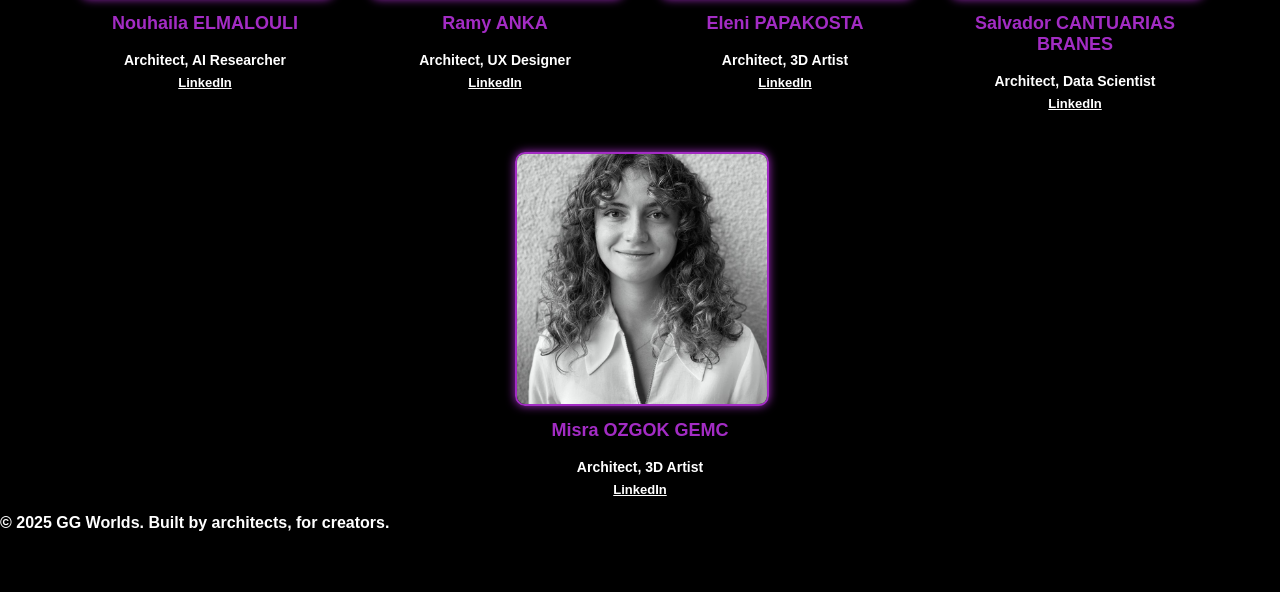
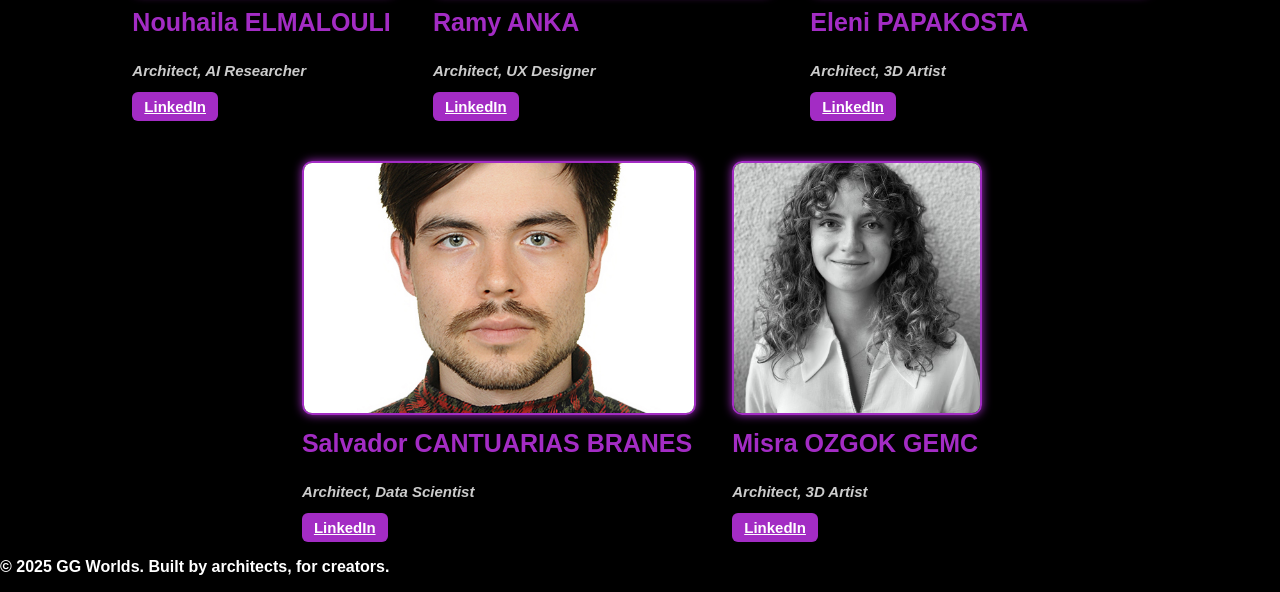
Before and after one commit to PaintDumpster/hackathon_2.0_website, a Flask app: page /about in a window 1280 px wide. Shown: the part 876-1468 px from the top of the page. Before the commit the page ends 1407 px from the top, so only its background shows below. Run offline with Flask 3, Linux system fonts and the light colour scheme.

Commit message:
styles+linkdin button

```diff
--- a/rcs/static/css/styles.css
+++ b/rcs/static/css/styles.css
@@ -184,16 +184,21 @@
 
 
 .about-container {
-  padding: 40px 20px;
-  max-width: 1200px;
-  margin: auto;
+.subtitle {
+  text-align: center;
+  font-size: 18px;
   color: white;
-}
+  margin-top: 20px;
+  max-width: 1000px;
+  margin-left: auto;
+  margin-right: auto;
+  line-height: 1.6;
+}}
 
 .main-subtitle {
-  text-align: center;
+  text-align: left;
   color: #A32CC4;
-  font-size: 24px;
+  font-size: 20px;
   margin: 50px 0 30px;
 }
 
@@ -204,11 +209,13 @@
   gap: 40px;
 }
 
-.team-member {
-  width: 250px;
-  text-align: center;
-  font-family: 'Orbitron', sans-serif;
+.team-member p {
+  font-size: 13px;
+  color: #ccc;
+  font-style: italic;
+  margin-bottom: 5px;
 }
+
 
 .team-member img {
   width: 100%;
@@ -221,17 +228,34 @@
 
 .team-member h3 {
   margin-top: 10px;
-  font-size: 18px;
+  font-size: 25px;
   color: #A32CC4;
 }
 
 .team-member p {
-  font-size: 14px;
+  font-size: 15px;
   margin: 5px 0;
 }
 
 .team-member a {
   color: white;
-  font-size: 13px;
+  font-size: 15px;
   text-decoration: underline;
 }
+.linkedin-btn {
+  display: inline-block;
+  padding: 6px 12px;
+  margin-top: 8px;
+  background-color: #A32CC4;
+  color: #000;
+  font-weight: bold;
+  border-radius: 6px;
+  font-size: 12px;
+  text-decoration: none;
+  transition: background-color 0.3s;
+}
+
+.linkedin-btn:hover {
+  background-color: white;
+  color: #A32CC4;
+}
--- a/rcs/templates/about.html
+++ b/rcs/templates/about.html
@@ -12,7 +12,7 @@
     <p class="subtitle">
       GG Worlds is an AI-powered Blender plugin to generate 3D game-ready environments in 4 stages:
       <strong>Topography</strong>, <strong>Street Layout</strong>, <strong>Building Contours</strong>, and <strong>Landmarks</strong>.
-      Whether you’re in architecture, gaming, or other artistic environments domain — our goal is to bring your vision to life!
+      Whether you’re in architecture, gaming, or other artistic environmental domain — our goal is to bring your vision to life!
     </p>
 
     <h2 class="main-subtitle">Meet the Architects Behind GG Worlds</h2>
@@ -22,31 +22,36 @@
         <img src="{{ url_for('static', filename='img/nouhaila_elmalouli.jpg') }}" alt="Nouhaila">
         <h3>Nouhaila ELMALOULI</h3>
         <p>Architect, AI Researcher</p>
-        <a href="https://linkedin.com/in/yourprofile" target="_blank">LinkedIn</a>
+        <a href="www.linkedin.com/in/nouhaila-elmalouli-46517a208" class="linkedin-btn" target="_blank">LinkedIn</a>
+
       </div>
       <div class="team-member">
         <img src="{{ url_for('static', filename='img/ramy_anka.jpg') }}" alt="Ramy">
         <h3>Ramy ANKA</h3>
         <p>Architect, UX Designer</p>
-        <a href="https://linkedin.com/in/yourprofile" target="_blank">LinkedIn</a>
+        <a href="https://www.linkedin.com/in/ramyanka/" class="linkedin-btn" target="_blank">LinkedIn</a>
+
       </div>
       <div class="team-member">
         <img src="{{ url_for('static', filename='img/eleni_papakosta.jpg') }}" alt="Eleni">
         <h3>Eleni PAPAKOSTA</h3>
         <p>Architect, 3D Artist</p>
-        <a href="https://linkedin.com/in/yourprofile" target="_blank">LinkedIn</a>
+        <a href="https://www.linkedin.com/in/eleni-papakosta-035263236/" class="linkedin-btn" target="_blank">LinkedIn</a>
+
       </div>
       <div class="team-member">
         <img src="{{ url_for('static', filename='img/salvador_cantuarias.jpg') }}" alt="Salvador">
         <h3>Salvador CANTUARIAS BRANES</h3>
         <p>Architect, Data Scientist</p>
-        <a href="https://linkedin.com/in/yourprofile" target="_blank">LinkedIn</a>
+        <a href="https://www.linkedin.com/in/salvador-cantuarias-bb5715268/" class="linkedin-btn" target="_blank">LinkedIn</a>
+
       </div>
       <div class="team-member">
         <img src="{{ url_for('static', filename='img/misra_ozgok.jpg') }}" alt="Misra">
         <h3>Misra OZGOK GEMC</h3>
         <p>Architect, 3D Artist</p>
-        <a href="https://linkedin.com/in/yourprofile" target="_blank">LinkedIn</a>
+        <a href="https://www.linkedin.com/in/m%C4%B1sra-serenay-%C3%B6zg%C3%B6k-gen%C3%A7-857530208/" class="linkedin-btn" target="_blank">LinkedIn</a>
+
       </div>
     </div>
   </div>
```
